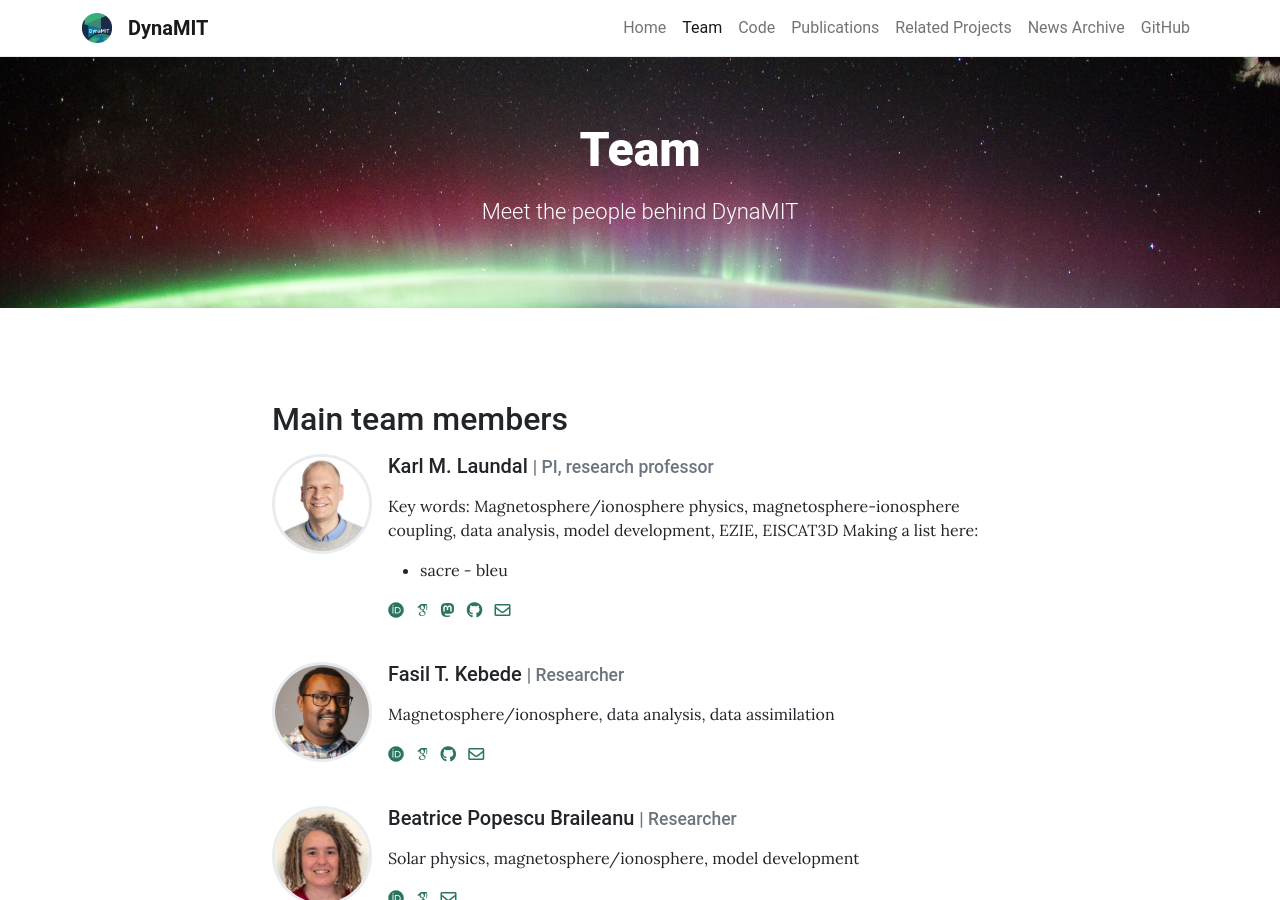
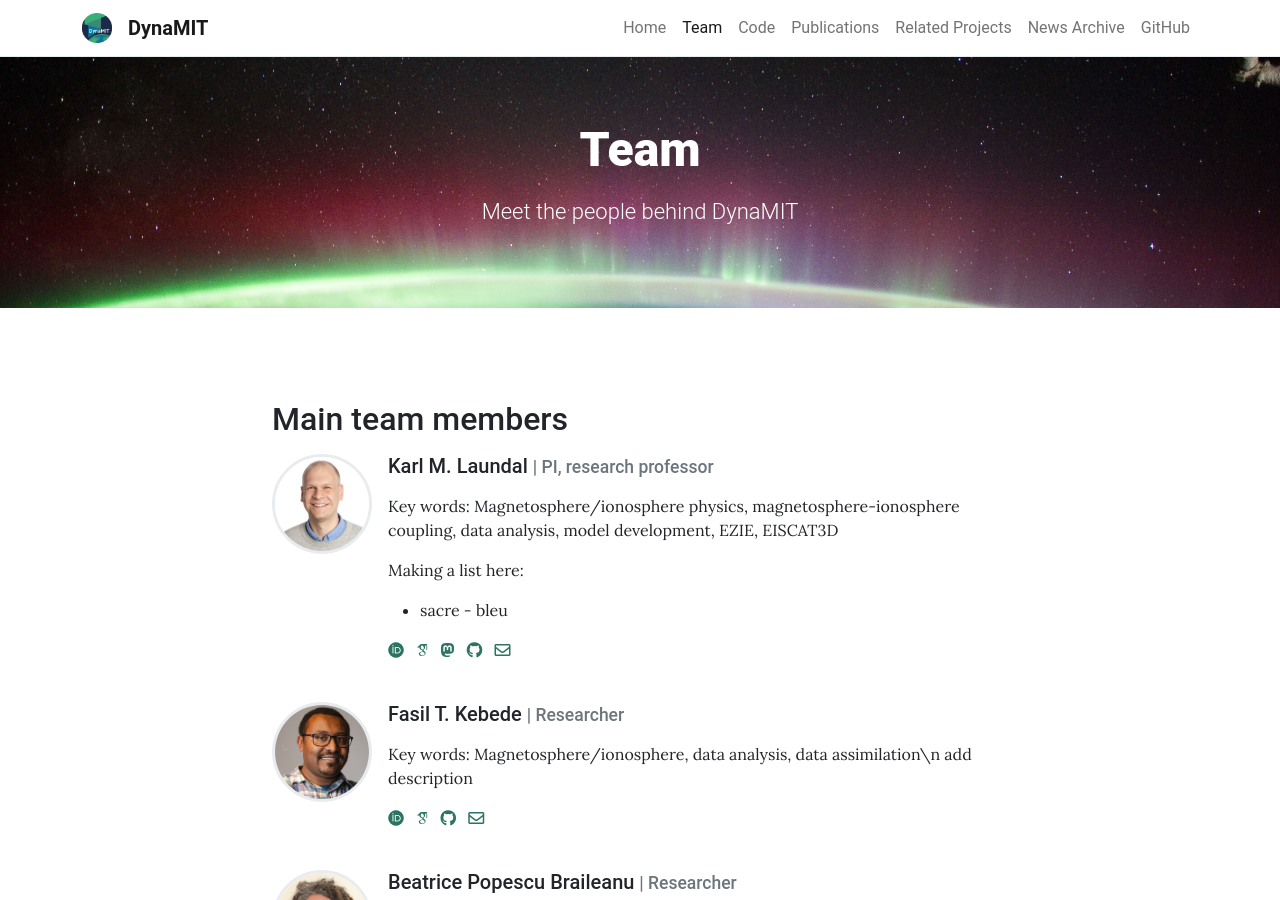
Before and after one commit to DynaMIT-uib/DynaMIT-uib.github.io, a Jekyll site: the page built from pages/team.md, in a window 1280 px wide and 900 px high. Built offline with Jekyll 4.4.1, drawn with Linux system fonts in a browser that asks for light colours; some web fonts are replaced.

Commit message:
updating team page

```diff
--- a/_data/team.yml
+++ b/_data/team.yml
@@ -7,7 +7,9 @@ team:
     description: > # Can be Markdown
       Key words: Magnetosphere/ionosphere physics, magnetosphere-ionosphere coupling, data analysis, model development, EZIE, EISCAT3D
 
+
       Making a list here:
+
 
       - sacre
       - bleu
@@ -22,7 +24,8 @@ team:
     role: Researcher
     image: assets/theme/images/Fasil.png # Can be external link
     description: >
-      Magnetosphere/ionosphere, data analysis, data assimilation
+      Key words: Magnetosphere/ionosphere, data analysis, data assimilation\n
+      add description
     # Fasil did a PhD in space physics at UNIS (Svalbard, Norway) between 2018 and 2021, and a post-doc at the University of Helsinki in 2022-2024.
     # Say how he contributes to DynaMIT
     orcid: 0000-0002-5978-6955
```
Also changed, not shown: 1 other file.
